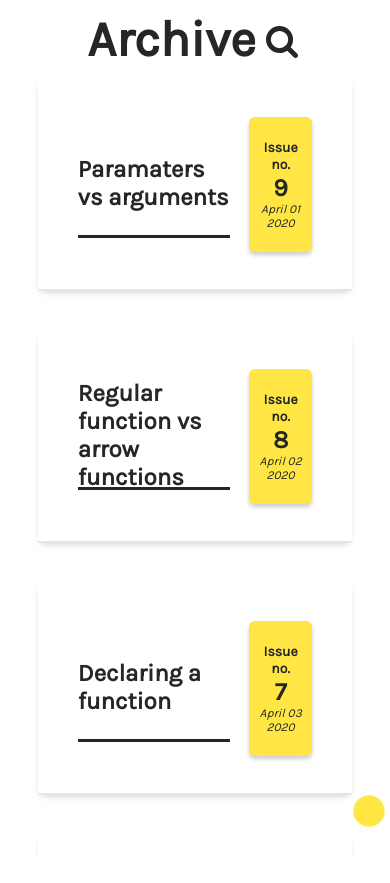
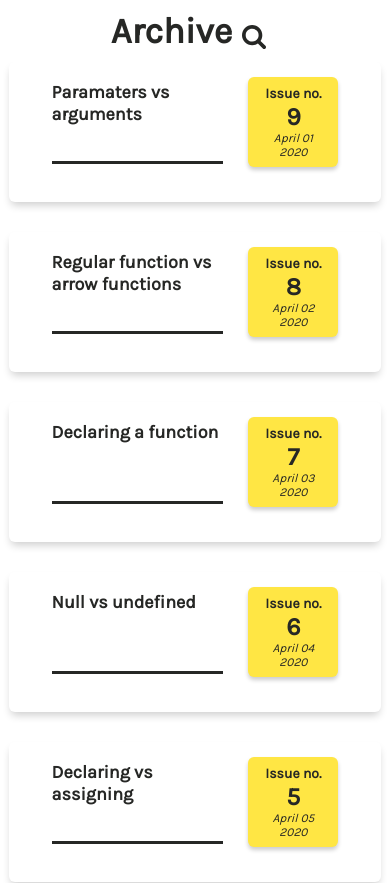
Before and after one commit to Cparusso/little-bytes-frontend, a React (Create React App) app: page /archive in a window 390 px wide. Shown: the top 883 px of the page. Before the commit the page ends 855 px from the top, so only its background shows below. Built offline with nearby package versions, Linux system fonts and the light colour scheme; the HTML template or start-up script is replaced by a standard one.

Commit message:
Improve responsive-ness using an actual iPhone to test

```diff
--- a/src/components/Byte.js
+++ b/src/components/Byte.js
@@ -5,9 +5,7 @@ const Byte = ({ cta, issueNum, date }) => {
   return (
     <ByteWrapper>
       <ContentWrapper>
-        <CallToAction>
-          <h2>{cta}</h2>
-        </CallToAction>
+        <CallToAction>{cta}</CallToAction>
         <Content>
           Lorem ipsum dolor sit amet, consectetur adipiscing elit, sed do
           eiusmod tempor incididunt ut labore et dolore magna aliqua. Ut enim ad
@@ -28,27 +26,17 @@ export default Byte;
 
 const ByteWrapper = styled.div`
   display: flex;
-  height: 30%;
-  width: 65vw;
-  border-radius: 2px;
-  margin-bottom: 40px;
-  padding-bottom: 40px;
-  border-bottom: 2px solid #32333020;
+  width: 65%;
+  border-radius: 6px;
   padding: 30px;
-  box-shadow: 0px 3px 8px -4px rgba(0, 0, 0, 0.3);
+  box-shadow: 0px 5px 8px -2px rgba(0, 0, 0, 0.2);
   align-items: center;
   justify-content: space-around;
-  z-index: -1;
-`;
-
-const CallToAction = styled.div`
-  margin: 0;
-  height: 50px;
-  display: flex;
-  align-items: center;
   @media (max-width: 768px) {
-    height: 70%;
-    border-bottom: 3px solid #262725;
+    width: 80%;
+    height: 100px;
+    padding-top: 10px;
+    margin-bottom: 30px;
   }
 `;
 
@@ -57,8 +45,20 @@ const ContentWrapper = styled.div`
   flex-direction: column;
   width: 60%;
   @media (max-width: 768px) {
-    height: 150px;
-    justify-content: center;
+    height: 80px;
+    width: 55%;
+    border-bottom: 3px solid #262725;
+  }
+`;
+
+const CallToAction = styled.h2`
+  margin: 0;
+  height: 50px;
+  display: flex;
+  align-items: center;
+  @media (max-width: 768px) {
+    align-items: baseline;
+    font-size: 18px;
   }
 `;
 
@@ -66,7 +66,6 @@ const Content = styled.p`
   margin: 0;
   height: 100px;
   @media (max-width: 768px) {
-    overflow: scroll;
     display: none;
   }
 `;
@@ -82,9 +81,9 @@ const IssueInfo = styled.div`
   box-shadow: 0px 3px 4px rgba(0, 0, 0, 0.2);
   border-radius: 6px;
   @media (max-width: 768px) {
-    /* background: #fff; */
+    height: 90px;
+    width: 70px;
     padding: 0 10px;
-    /* box-shadow: none; */
   }
 `;
 
--- a/src/components/NavBar.js
+++ b/src/components/NavBar.js
@@ -87,6 +87,7 @@ const RightSide = styled.div`
   font-weight: 600;
   font-size: 18px;
   @media (max-width: 768px) {
-    width: 60%;
+    width: 100%;
+    font-size: 14px;
   }
 `;
--- a/src/components/ThemeToggle.js
+++ b/src/components/ThemeToggle.js
@@ -8,7 +8,7 @@ const ThemeToggle = ({ theme, toggleTheme }) => {
 export default ThemeToggle;
 
 const Button = styled.div`
-  display: flex;
+  /* display: flex;
   justify-content: center;
   align-items: center;
   height: 30px;
@@ -16,9 +16,9 @@ const Button = styled.div`
   border-radius: 100px;
   position: fixed;
   bottom: 2%;
-  right: 1.2%;
+  right: 1.2%; */
   /* background: ${props => (props.theme === "light" ? "#323330" : "white")}; */
-  background: #ffe644;
+  /* background: #ffe644;
   border: 1px solid #ffffff50;
-  cursor: pointer
+  cursor: pointer */
 `;
--- a/src/containers/About.js
+++ b/src/containers/About.js
@@ -102,6 +102,10 @@ const SectionHeader = styled.h1`
   padding-top: 10px;
   padding-bottom: 40px;
   margin: 0;
+  @media (max-width: 768px) {
+    font-size: 36px;
+    padding-bottom: 15px;
+  }
 `;
 
 const Employees = styled.div`
@@ -147,7 +151,7 @@ const Card = styled.div`
   background: linear-gradient(180deg, #262725 50%, rgba(0, 0, 0, 0) 50%),
   linear-gradient(90deg, #fff 66%, #ffe644 66%); */
   @media (max-width: 768px) {
-    margin-bottom: 50px;
+    margin-bottom: 40px;
   }
 `;
 
@@ -155,6 +159,9 @@ const EmployeeInfo = styled.div`
   display: flex;
   align-items: center;
   width: 80%;
+  @media (max-width: 768px) {
+    height: 140px;
+  }
 `;
 
 const Employee = styled.div`
@@ -186,6 +193,9 @@ const EmployeeLinks = styled.div`
   display: flex;
   flex-direction: column;
   justify-content: space-between;
+  @media (max-width: 768px) {
+    padding-top: 5px;
+  }
 `;
 
 // const EmployeeDesc = styled.p`
--- a/src/containers/Archive.js
+++ b/src/containers/Archive.js
@@ -49,11 +49,9 @@ export default Archive;
 const ArchiveWrapper = styled.div`
   display: flex;
   flex-direction: column;
-  /* justify-content: center; */
   align-items: center;
   color: #262725;
   width: 100vw;
-  position: relative;
 `;
 
 const HeaderWrapper = styled.div`
@@ -61,12 +59,17 @@ const HeaderWrapper = styled.div`
   justify-content: center;
   align-items: center;
   width: 100%;
+  @media (max-width: 768px) {
+  }
 `;
 
 const Header = styled.h1`
   font-size: 50px;
   margin: 0;
   padding: 10px;
+  @media (max-width: 768px) {
+    font-size: 36px;
+  }
 `;
 
 const FilterSearch = styled.input`
@@ -83,11 +86,14 @@ const FilterSearch = styled.input`
   padding-left: 45px;
   background: url("search.svg") no-repeat;
   background-size: 32px 32px;
+  @media (max-width: 768px) {
+    background-size: 24px 38px;
+  }
   &:focus {
     width: 17%;
     outline: none;
     @media (max-width: 768px) {
-      width: 10%;
+      width: 15%;
     }
   }
 `;
@@ -96,7 +102,6 @@ const BytesContainer = styled.div`
   display: flex;
   flex-direction: column;
   align-items: center;
-  height: 92vh;
   overflow: scroll;
   width: 100vw;
 `;
--- a/src/containers/DemoSection.js
+++ b/src/containers/DemoSection.js
@@ -29,9 +29,9 @@ const DemoWrapper = styled.div`
 
   @media (max-width: 768px) {
     width: 100%;
-    height: 600px;
     background: #fff;
-    padding-bottom: 70px;
+    height: 500px;
+    margin-bottom: 50px;
   }
 `;
 
--- a/src/containers/InfoSection.js
+++ b/src/containers/InfoSection.js
@@ -19,7 +19,7 @@ const InfoSection = ({ theme, subscribed, setSubscribed }) => {
             {/* Play around with the styled component below */}
           </Header>
         </HeaderSection>
-        <Content>
+        <div>
           {subscribed ? (
             <div>
               <Content theme={theme} className="inner">
@@ -42,7 +42,7 @@ const InfoSection = ({ theme, subscribed, setSubscribed }) => {
               </Content>
             </>
           )}
-        </Content>
+        </div>
         {subscribed ? (
           <Content theme={theme}>Your first email is on its way!</Content>
         ) : (
@@ -71,8 +71,8 @@ const InfoWrapper = styled.div`
   width: 55vw;
   background: ${props => (props.theme === "light" ? "white" : "#262725")};
   @media (max-width: 768px) {
-    width: 90%;
-    height: 900px;
+    width: 100%;
+    height: 400px;
     justify-content: center;
   }
 `;
@@ -84,18 +84,23 @@ const Info = styled.div`
   flex-direction: column;
   margin-top: -4%;
   width: 75%;
-  height: 50%;
+  @media (max-width: 768px) {
+    padding: 0;
+  }
 `;
 
 const HeaderSection = styled.div`
   display: flex;
-  align-items: center;
+  align-items: baseline;
 `;
 
 const Header = styled.h1`
   font-size: 50px;
   margin: 0;
   color: ${props => (props.theme === "light" ? "#262725" : "white")};
+  @media (max-width: 768px) {
+    font-size: 36px;
+  }
 `;
 
 // TESTING THIS ONE OUT
@@ -127,7 +132,7 @@ const SignUpSection = styled.div`
   border-radius: 10px;
 
   @media (max-width: 768px) {
-    font-size: 14px;
+    font-size: 12px;
     width: 100%;
   }
 `;
@@ -159,5 +164,7 @@ const EmailField = styled.input`
   width: 100%;
   border-top-left-radius: 8px;
   border-bottom-left-radius: 8px;
+  border-top-right-radius: 0px;
+  border-bottom-right-radius: 0px;
   border: none;
 `;
--- a/src/containers/LandingPage.js
+++ b/src/containers/LandingPage.js
@@ -49,5 +49,6 @@ const MainWrapper = styled.div`
   height: ${props => (props.subscribed ? "89vh" : "100vh")};
   @media (max-width: 768px) {
     flex-direction: column;
+    height: auto;
   }
 `;
```
